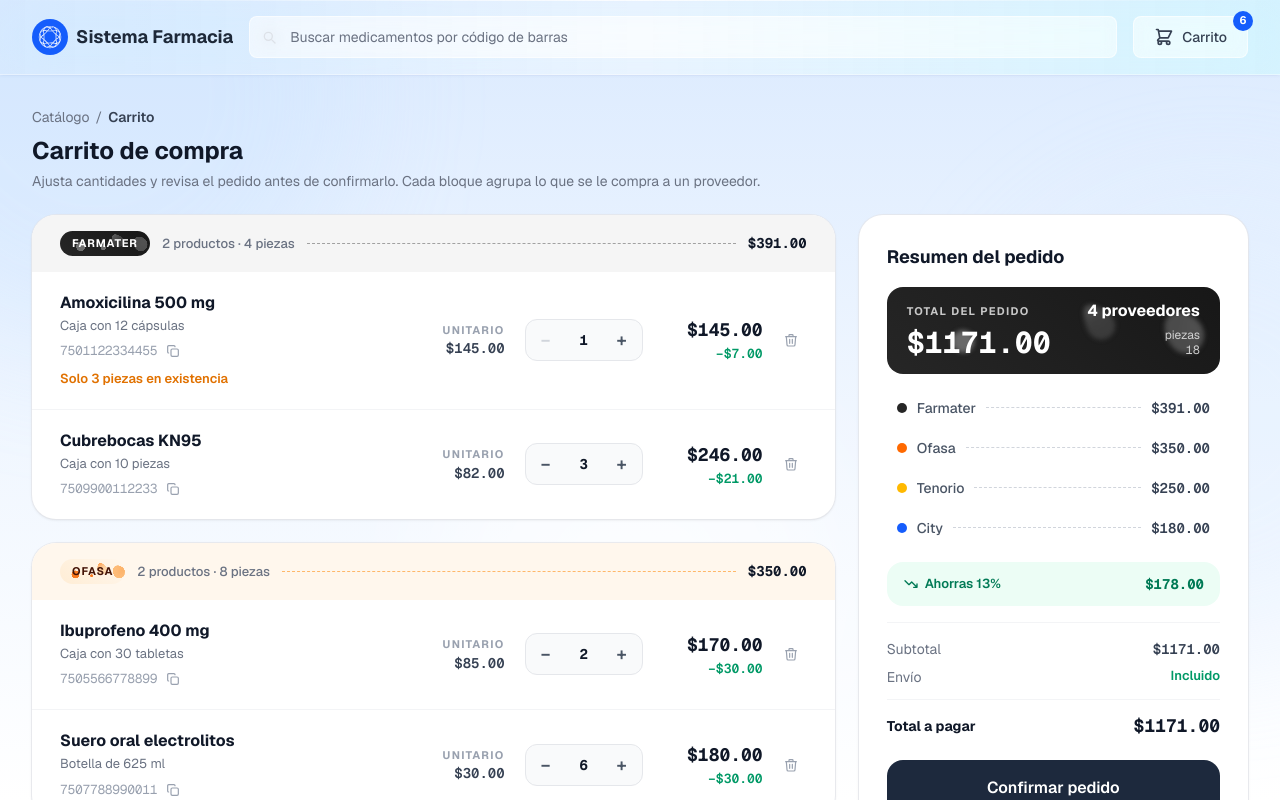
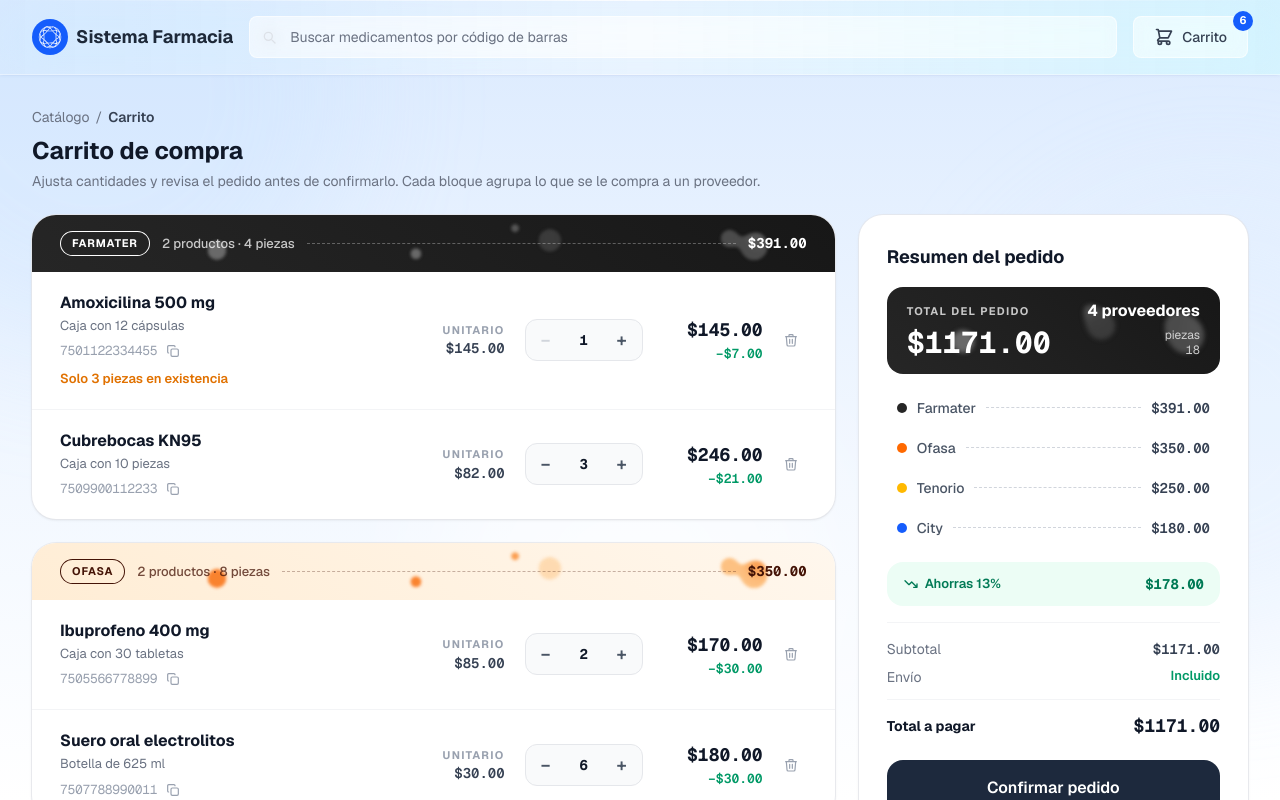
Before and after one commit to 11909/Sistema-Farmacia, a Next.js app: page /grid_productos/carrito in a window 1280 px wide. Shown: the top 800 px of the page. Built offline with nearby package versions, Linux system fonts and the light colour scheme.

Commit message:
Bubbles a nombre proovedor mejorado

```diff
--- a/app/grid_productos/layout.tsx
+++ b/app/grid_productos/layout.tsx
@@ -55,7 +55,7 @@ export default function GridProductosLayout({
                 />
 
                 <div className="mx-auto flex max-w-7xl flex-wrap items-center gap-4 px-4 py-4 sm:px-6 lg:px-8">
-                    <Link href="/" className="flex items-center gap-2">
+                    <Link href="/grid_productos" className="flex items-center gap-2">
                         <span className="flex h-9 w-9 items-center justify-center rounded-full bg-blue-600 text-white">
                             <IconoLogin />
                         </span>
--- a/app/ui/grid_productos/BurbujasPrecio.module.scss
+++ b/app/ui/grid_productos/BurbujasPrecio.module.scss
@@ -26,7 +26,8 @@
   --bp-color4: 59, 130, 246;
 
   // Ancho base de una burbuja, en % del banner. La altura se deriva con
-  // --bp-proporcion para que salgan redondas pese a lo achatado del contenedor.
+  // $PROPORCION para que salgan redondas pese a lo achatado del contenedor, o se
+  // fija directamente con --bp-alto.
   --bp-tamano: 16%;
   // Alpha del centro de cada burbuja. Cercano a 1 porque el umbral del filtro
   // `goo` recorta por opacidad: un centro translúcido no llegaría a fusionarse.
@@ -63,9 +64,15 @@
 }
 
 // El contenedor es mucho más ancho que alto, así que un mismo valor en % da
-// óvalos aplastados. Este factor compensa la relación de aspecto: 3.4:1, la del
-// banner de mejor precio. Contenedores con otra forma (la etiqueta de proveedor
-// del carrito, casi 5:1) lo ajustan vía `--bp-proporcion`.
+// óvalos aplastados: el alto se mide contra el alto del contenedor y el ancho
+// contra su ancho. Este factor compensa la relación de aspecto 3.4:1 del banner
+// de mejor precio.
+//
+// Solo funciona con una relación de aspecto conocida y fija. Un contenedor
+// fluido (la cabecera de grupo del carrito, que va de ~6:1 en móvil a ~19:1 en
+// escritorio) pasa `--bp-alto` en cqw: al medir el alto contra el *ancho* del
+// contenedor, igual que el ancho, las burbujas salen redondas en cualquier
+// tamaño de pantalla sin tocar este factor.
 $PROPORCION: 3.4;
 
 /**
@@ -83,7 +90,7 @@ $PROPORCION: 3.4;
   left: 50%;
   top: 50%;
   width: calc(var(--bp-tamano) * #{$escala});
-  height: calc(var(--bp-tamano) * #{$escala} * var(--bp-proporcion, #{$PROPORCION}));
+  height: calc(var(--bp-alto, calc(var(--bp-tamano) * #{$PROPORCION})) * #{$escala});
   background: radial-gradient(circle at center,
       rgba($color, $alpha) 0,
       rgba($color, $alpha) 30%,
--- a/app/ui/grid_productos/BurbujasPrecio.tsx
+++ b/app/ui/grid_productos/BurbujasPrecio.tsx
@@ -16,14 +16,18 @@ type BurbujasPrecioProps = {
     idFiltro: string;
     /** Custom properties que tiñen las burbujas (ver `PaletaBurbujas`). */
     paleta: PaletaBurbujas;
-    /** Ancho base de cada burbuja, en % del contenedor. */
+    /** Ancho base de cada burbuja, en % del ancho del contenedor. */
     tamano?: string;
     /**
-     * Compensación de la relación de aspecto del contenedor (ancho / alto). Con
-     * el valor correcto las burbujas salen redondas; por debajo quedan
-     * aplastadas y por encima estiradas en vertical.
+     * Alto base de cada burbuja. Por defecto se deriva de `tamano` con la
+     * relación de aspecto del banner (3.4:1), que solo sirve si el contenedor
+     * mantiene esa forma.
+     *
+     * En un contenedor fluido conviene darlo en `cqw` con el mismo número que
+     * `tamano`: al medirse contra el ancho, las burbujas salen redondas a
+     * cualquier ancho de pantalla.
      */
-    proporcion?: number;
+    alto?: string;
     /**
      * Radio del difuminado previo al umbral, en px. **Es la medida crítica al
      * cambiar de tamaño de contenedor**: al ser absoluta, un valor pensado para
@@ -45,7 +49,7 @@ type BurbujasPrecioProps = {
  * (`app/ui/login/GradientBubbles.tsx`).
  *
  * Se usa en el banner de mejor precio del catálogo y, con los parámetros
- * reescalados, en la etiqueta de proveedor del carrito.
+ * reescalados, en la cabecera de cada grupo de proveedor del carrito.
  *
  * Aquí no hay interacción con el cursor, así que es un componente de servidor:
  * todo el movimiento es CSS y no manda un byte de JavaScript al cliente.
@@ -58,7 +62,7 @@ export default function BurbujasPrecio({
     idFiltro,
     paleta,
     tamano,
-    proporcion,
+    alto,
     desenfoque = 9,
     suavizado = 1.2,
     desenfoqueExtra = 2,
@@ -68,7 +72,7 @@ export default function BurbujasPrecio({
     // se pasan, el módulo aplica los valores del banner.
     const estilo: PaletaBurbujas = { ...paleta };
     if (tamano !== undefined) estilo["--bp-tamano"] = tamano;
-    if (proporcion !== undefined) estilo["--bp-proporcion"] = String(proporcion);
+    if (alto !== undefined) estilo["--bp-alto"] = alto;
     if (opacidad !== undefined) estilo["--bp-opacidad-capa"] = String(opacidad);
 
     return (
--- a/app/ui/grid_productos/CarritoCliente.tsx
+++ b/app/ui/grid_productos/CarritoCliente.tsx
@@ -87,40 +87,23 @@ function IconoBasura() {
 }
 
 /**
- * Etiqueta con el color del proveedor, con el mismo fondo de burbujas animadas
- * que el banner de mejor precio del catálogo.
+ * Etiqueta con el nombre del proveedor.
  *
- * Los parámetros del efecto van reescalados a mano porque la etiqueta es una
- * píldora de ~24 px de alto: el `stdDeviation` del filtro está en px absolutos y
- * el 9 del banner difuminaría las burbujas por debajo del umbral de alfa,
- * dejando la píldora vacía. La proporción también cambia (~3.8:1 aquí) para que
- * las burbujas sigan saliendo redondas.
+ * Va sobre la cabecera con burbujas, así que en vez del color sólido de la
+ * insignia se dibuja con `currentColor`: hereda el color de texto del grupo y
+ * contrasta igual sobre las paletas claras (texto oscuro) y sobre la de Farmater
+ * (texto blanco), sin necesitar un caso por proveedor.
+ *
+ * Sin relleno a propósito. Un `bg-current/10` compila con un fallback
+ * `background-color: currentColor` para navegadores sin `color-mix()`, y ahí la
+ * píldora quedaría del mismo color que su texto: ilegible. Perfilada solo con el
+ * anillo no tiene ese modo de fallo.
  */
 function EtiquetaProveedor({ proveedor }: { proveedor: string }) {
-    const colores = coloresDe(proveedor);
-
     return (
-        // <div> y no <span> porque el efecto monta <div> y <svg>: un <span>
-        // solo admite contenido de frase.
-        <div
-            className={`relative isolate inline-flex items-center overflow-hidden rounded-full px-3 py-1 text-[11px] font-bold uppercase tracking-[0.08em] ${colores.banner}`}
-        >
-            {/* `isolate` + `-z-10`: el fondo queda detrás del nombre sin salirse
-                de la píldora, que lo recorta con su propio border-radius. */}
-            <div className="absolute inset-0 -z-10">
-                <BurbujasPrecio
-                    idFiltro={`goo-proveedor-${proveedor.toLowerCase()}`}
-                    paleta={colores.burbujas}
-                    tamano="20%"
-                    proporcion={3.8}
-                    desenfoque={2.5}
-                    suavizado={0.4}
-                    desenfoqueExtra={0.5}
-                    opacidad={0.95}
-                />
-            </div>
+        <span className="inline-flex items-center rounded-full px-3 py-1 text-[11px] font-bold uppercase tracking-[0.08em] ring-1 ring-inset ring-current">
             {proveedor}
-        </div>
+        </span>
     );
 }
 
@@ -398,20 +381,45 @@ export default function CarritoCliente({
                             aria-label={`Productos de ${grupo.proveedor}`}
                             className="overflow-hidden rounded-3xl bg-white shadow-sm ring-1 ring-gray-200/80 transition duration-200 hover:shadow-xl hover:shadow-gray-900/5 hover:ring-gray-300"
                         >
+                            {/* Cabecera del grupo con el fondo de burbujas del
+                                banner de mejor precio, teñido con el color del
+                                proveedor. El texto usa `colores.banner` y
+                                opacidades de `currentColor`, como en el banner:
+                                así contrasta tanto sobre las paletas claras como
+                                sobre la oscura de Farmater. */}
                             <header
-                                className={`flex flex-wrap items-center gap-x-3 gap-y-1.5 px-5 py-4 sm:px-7 ${colores.fila}`}
+                                className={`relative isolate flex flex-wrap items-center gap-x-3 gap-y-1.5 overflow-hidden px-5 py-4 sm:px-7 ${colores.banner}`}
                             >
+                                <div className="absolute inset-0 -z-10">
+                                    <BurbujasPrecio
+                                        idFiltro={`goo-grupo-${grupo.proveedor.toLowerCase()}`}
+                                        paleta={colores.burbujas}
+                                        // Burbujas de ~34 px con un suelo en px:
+                                        // el 4.5% solo manda en pantallas anchas
+                                        // y en móvil no se quedan en puntitos.
+                                        tamano="max(34px, 4.5%)"
+                                        alto="max(34px, 4.5cqw)"
+                                        // El desenfoque va en px absolutos: hay
+                                        // que bajarlo del 9 del banner o el
+                                        // umbral de alfa se come las burbujas en
+                                        // una tira de ~55 px de alto.
+                                        desenfoque={5}
+                                        suavizado={0.8}
+                                        desenfoqueExtra={1}
+                                    />
+                                </div>
+
                                 <EtiquetaProveedor proveedor={grupo.proveedor} />
-                                <span className="text-[13px] font-medium text-gray-500">
+                                <span className="text-[13px] font-medium opacity-75">
                                     {grupo.items.length}{" "}
                                     {grupo.items.length === 1 ? "producto" : "productos"} ·{" "}
                                     {grupo.piezas} {grupo.piezas === 1 ? "pieza" : "piezas"}
                                 </span>
                                 <span
                                     aria-hidden="true"
-                                    className={`min-w-4 flex-1 border-t border-dashed ${colores.guion}`}
+                                    className="min-w-4 flex-1 border-t border-dashed border-current opacity-30"
                                 />
-                                <span className="font-mono text-sm font-bold tabular-nums text-gray-900">
+                                <span className="font-mono text-sm font-bold tabular-nums">
                                     {formatoPrecio(grupo.subtotal)}
                                 </span>
                             </header>
```
